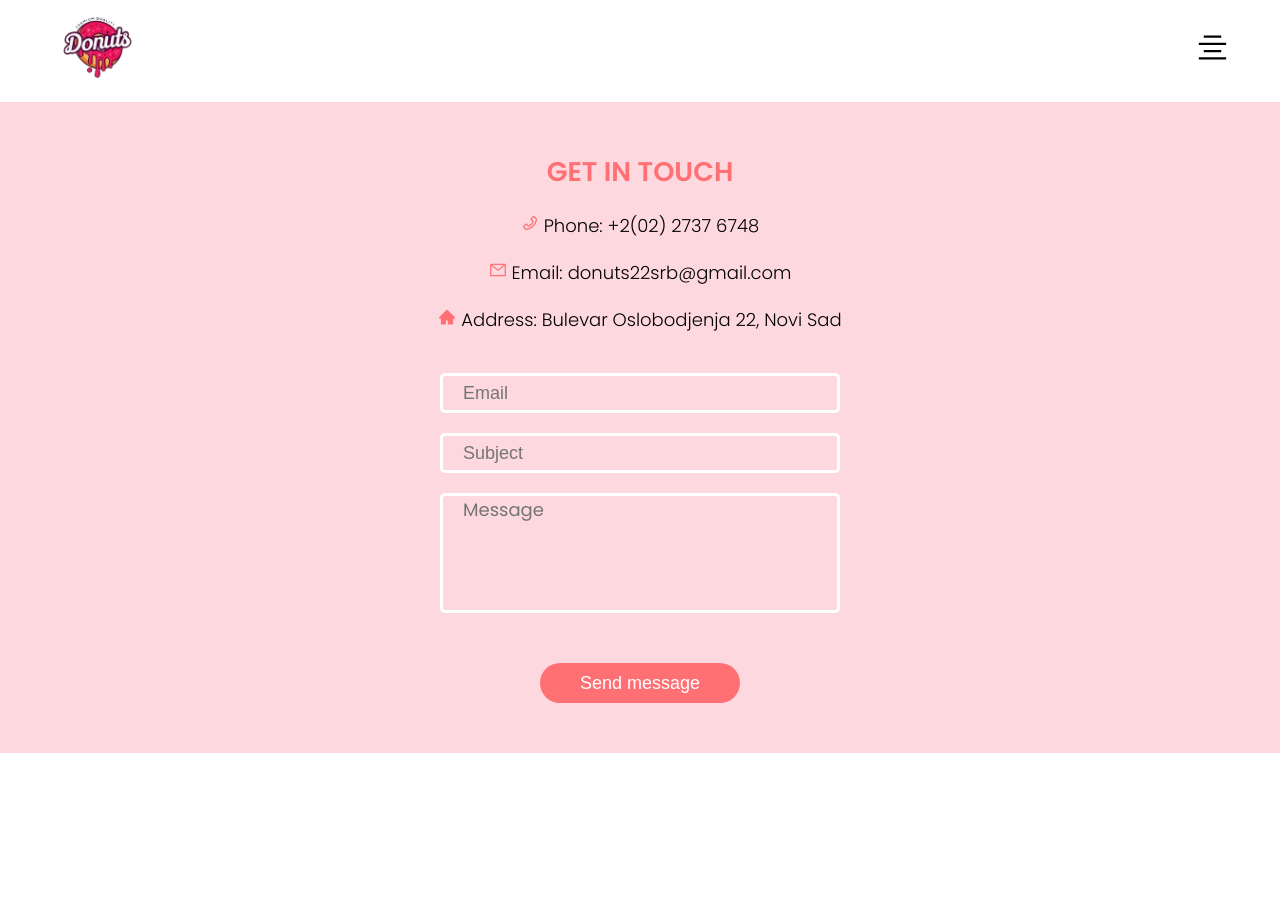
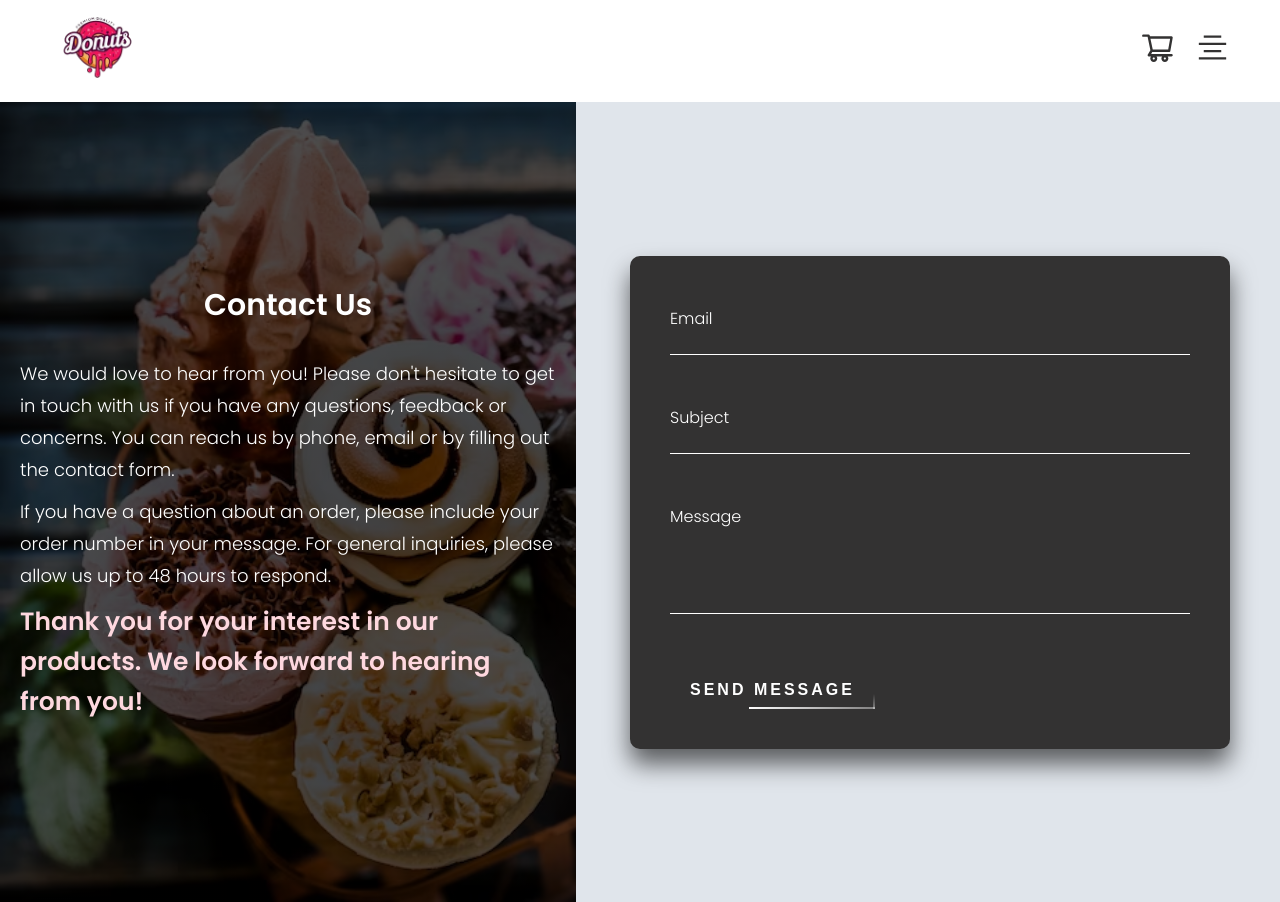
Before and after one commit to josama-eng/DonutsApp, a React (Create React App) app in the folder frontend/: page /contact in a window 1280 px wide. Before the commit the page ends 800 px from the top, so only its background shows below. Built offline with nearby package versions, Linux system fonts and the light colour scheme.

Commit message:
styling login and contact component

```diff
--- a/frontend/src/assets/sass/contactPage.scss
+++ b/frontend/src/assets/sass/contactPage.scss
@@ -1,69 +1,82 @@
 @import "./setup/theme.scss";
 
-.wrapper{
-    width:100%;
-    height:100%;
-    padding: 50px;
-    @include flex(flex,center,center,column,20px,wrap);
-    background: $baseRose;
-    h2{
-        text-transform: uppercase;
-        text-align: center;
-        color: $homeTextColor;
+.contact-wrapper {
+  width: 100%;
+  min-height: 100vh;
+  @include flex(flex, center, center, row, 0px, wrap);
+  background: $bodyBck;
+  .contact-box {
+    @include flex(flex, space-between, center, row, 0px, wrap);
+    width: 100%;
+    height: 100%;
+    @media screen and (max-width: 1200px) {
+      flex-direction: column;
+      justify-content: center;
+      gap: 20px;
     }
-    p{
-        text-align: center;
-        .icon {
-            fill: $homeTextColor;
+    .content {
+      width: 45%;
+      height: 100vh;
+      background: linear-gradient(rgba(0, 0, 0, 0.7), rgba(0, 0, 0, 0.7)),
+        url("../images/contactUs.avif");
+      background-repeat: no-repeat;
+      background-size: cover;
+      @include flex(flex, center, center, column, 10px, wrap);
+      color: $white;
+      padding: 20px;
+      @media screen and (max-width: 1200px) {
+        width: 100%;
+      }
+      h2 {
+        padding-bottom: 20px;
+        font-size: 30px;
+      }
+      p {
+        line-height: 2rem;
+      }
+      h3 {
+        font-size: 25px;
+        line-height: 2.5rem;
+        color: $baseRose;
+      }
+    }
+    .row {
+      background: $dark;
+      width: 600px;
+      padding: 40px;
+      box-shadow: 0 15px 25px rgba(0, 0, 0, 0.6);
+      border-radius: 10px;
+      margin-right: 50px;
+      @media screen and (max-width: 1200px) {
+        margin-right: 0;
+        margin-bottom: 20px;
+      }
+      @media screen and (max-width: 620px) {
+        width: 400px;
+      }
+      @media screen and (max-width: 400px) {
+        width: 300px;
+      }
+      .user-box {
+        position: relative;
+        input {
+          @include input;
         }
-    }
-    .row{
-        @include flex(flex,center,center,column,10px,wrap);
-        padding: 20px 0;
-        input {
-            width: 400px;
-            height: 40px;
-            padding: 0 20px;
-            font-size: 18px;
-            border-radius: 5px;
-            border: 3px solid $white;
-            background: transparent;
-            color: #000;
-            &:focus{
-                outline: none;
-            }
-        }
-        p{
-            color: red;
+
+        label {
+          @include label;
         }
         textarea {
-            width: 400px;
-            height: 120px;
-            padding: 0 20px;
-            font-size: 18px;
-            border-radius: 5px;
-            border: 3px solid $white;
-            background: transparent;
-            color: #000;
-            resize: none;
-            font-family: 'Poppins', sans-serif;
-            &:focus{
-                outline: none;
-            }
+          @include textarea;
         }
+        p {
+          margin: 10px;
+          color: $homeTextColor;
+        }
+      }
+      button {
+        @include button;
+      }
     }
-    button {
-        width: 200px;
-        height: 40px;
-        border-radius: 50px;
-        border: none;
-        cursor: pointer;
-        background: $homeTextColor;
-        font-size: 18px;
-        font-weight: 400;
-        color: $white;
-        &:hover {
-            background: linear-gradient(90deg, rgba(131,58,180,1) 0%, rgba(253,29,29,1) 50%, rgba(252,176,69,1) 100%);
-        }
-    }
+  }
 }
--- a/frontend/src/assets/sass/nav.scss
+++ b/frontend/src/assets/sass/nav.scss
@@ -1,82 +1,93 @@
 @import "./setup/theme.scss";
 
-  .container{
-    position:sticky;
-    width:100%;
+.container {
+  position: sticky;
+  width: 100%;
   top: 0;
-    @include flex(flex,space-between,center,column,0px,wrap);
+  @include flex(flex, space-between, center, column, 0px, wrap);
   z-index: 9;
   background: $white;
 }
 
-  header{
-    @include flex(flex,space-between,center,row,0px,wrap);
-    width:100%;
-    padding:0 50px;
-    @media screen and (max-width: 790px){
+header {
+  @include flex(flex, space-between, center, row, 0px, wrap);
+  width: 100%;
+  padding: 0 50px;
+
+  @media screen and (max-width: 790px) {
     padding: 0 30px;
   }
-  @media screen and (max-width: 390px){
+  @media screen and (max-width: 390px) {
     padding: 0 10px;
   }
 
-    .menu{
+  .right {
+    @include flex(flex, space-between, center, row, 20px, wrap);
+    .cart {
+      width: 35px;
+      height: 35px;
+      fill: $dark;
+      transition: all 0.5s ease;
+      &:hover {
+        fill: $homeTextColor;
+      }
+    }
+    .menu {
       .bars {
-        width:35px;
-        height:35px;
-        cursor:pointer;
+        fill: $dark;
+        width: 35px;
+        height: 35px;
+        cursor: pointer;
         transition: all 0.5s ease;
         &:hover {
           fill: $homeTextColor;
         }
       }
     }
+  }
   .logo {
     img {
-            width:95px;
-            height:95px;
+      width: 95px;
+      height: 95px;
     }
   }
 }
-  .menu_container{
-    position:absolute;
-    width:100%;
-    height:100%;
-    background-color:#000;
-    color:#fff;
-    padding: 50px 0;;
-    @include flex(flex,center,center,column,0px,wrap);
-    li{
-      display:inline-flex;
-      color:#fff;
+.menu_container {
+  position: absolute;
+  width: 100%;
+  height: 100%;
+  background-color: #000;
+  color: #fff;
+  padding: 50px 0;
+  @include flex(flex, center, center, column, 0px, wrap);
+  li {
+    display: inline-flex;
+    color: #fff;
     text-decoration: none;
-      height:80px;
+    height: 80px;
     overflow: hidden;
-      font-size:25px;
-      .cart {
-        width: 35px;
-        height: 35px;
-      }
+    font-size: 25px;
+
     &:hover {
       color: $homeTextColor;
     }
-      @media(max-width:768px){
-        font-size:22px;
+    @media (max-width: 768px) {
+      font-size: 22px;
     }
   }
 
-    .btn_close{
-      @include flex(flex,center,center,column,0px,wrap);
-      width:35px;
-      height:35px;
-      background-color:#fff;
-      color:#000;
+  .btn_close {
+    @include flex(flex, center, center, column, 0px, wrap);
+    width: 35px;
+    height: 35px;
+    background-color: #fff;
+    color: #000;
     border-radius: 58px;
-      position:absolute;
-      top:20px;
-      right:20px;
-      z-index:2;
-      cursor:pointer;
-      font-size:18px;
+    position: absolute;
+    top: 20px;
+    right: 20px;
+    z-index: 2;
+    cursor: pointer;
+    font-size: 18px;
   }
 }
--- a/frontend/src/assets/sass/setup/theme.scss
+++ b/frontend/src/assets/sass/setup/theme.scss
@@ -1,15 +1,23 @@
 //colors
 $baseRose: #fed8df;
 $blue: #d7e4f6;
-$homeTextColor: #FF7074;
+$homeTextColor: #ff7074;
 $white: #fff;
 $textColor: #949393;
 $aboutBck: #555272;
-$bodyBck: #E0E5EB;
+$bodyBck: #e0e5eb;
+$dark: #333232;
 
 //flex mixin
 
-@mixin flex($display,$justify-content,$align-items,$flex-direction,$gap,$flex-wrap){
+@mixin flex(
+  $display,
+  $justify-content,
+  $align-items,
+  $flex-direction,
+  $gap,
+  $flex-wrap
+) {
   display: $display;
   justify-content: $justify-content;
   align-items: $align-items;
@@ -18,6 +26,116 @@ $bodyBck: #E0E5EB;
   flex-wrap: $flex-wrap;
 }
 
-li{
+li {
   list-style: none;
 }
+
+//buttons
+@mixin button {
+  border: none;
+  cursor: pointer;
+  position: relative;
+  display: inline-block;
+  padding: 10px 20px;
+  font-weight: bold;
+  color: #fff;
+  font-size: 16px;
+  text-transform: uppercase;
+  overflow: hidden;
+  transition: 0.5s;
+  margin-top: 40px;
+  letter-spacing: 3px;
+  background: transparent;
+  &:hover {
+    background: #fff;
+    color: #272727;
+    border-radius: 5px;
+  }
+  span {
+    position: absolute;
+    display: block;
+    &:nth-child(1) {
+      top: 0;
+      left: -100%;
+      width: 100%;
+      height: 2px;
+      background: linear-gradient(90deg, transparent, #fff);
+      animation: btn-anim1 1.5s linear infinite;
+    }
+    &:nth-child(2) {
+      top: -100%;
+      right: 0;
+      width: 2px;
+      height: 100%;
+      background: linear-gradient(180deg, transparent, #fff);
+      animation: btn-anim2 1.5s linear infinite;
+      animation-delay: 0.375s;
+    }
+    &:nth-child(3) {
+      bottom: 0;
+      right: -100%;
+      width: 100%;
+      height: 2px;
+      background: linear-gradient(270deg, transparent, #fff);
+      animation: btn-anim3 1.5s linear infinite;
+      animation-delay: 0.75s;
+    }
+    &:nth-child(4) {
+      bottom: -100%;
+      left: 0;
+      width: 2px;
+      height: 100%;
+      background: linear-gradient(360deg, transparent, #fff);
+      animation: btn-anim4 1.5s linear infinite;
+      animation-delay: 1.125s;
+    }
+  }
+}
+
+@mixin input {
+  width: 100%;
+  padding: 20px 0;
+  font-size: 16px;
+  color: #fff;
+  margin-bottom: 30px;
+  border: none;
+  border-bottom: 1px solid #fff;
+  outline: none;
+  background: transparent;
+  &:focus ~ label {
+    top: -20px;
+    left: 0;
+    color: #fff;
+    font-size: 12px;
+  }
+}
+
+@mixin label {
+  position: absolute;
+  top: 0;
+  left: 0;
+  padding: 10px 0;
+  font-size: 16px;
+  color: #fff;
+  pointer-events: none;
+  transition: 0.5s;
+}
+
+@mixin textarea {
+  width: 100%;
+  height: 120px;
+  font-size: 18px;
+  border: none;
+  border-bottom: 1px solid #fff;
+  background: transparent;
+  color: #fff;
+  resize: none;
+  font-family: "Poppins", sans-serif;
+  outline: none;
+  &:focus ~ label {
+    top: -20px;
+    left: 0;
+    color: #fff;
+    font-size: 12px;
+  }
+}
--- a/frontend/src/components/contactUs/Contact.Component.js
+++ b/frontend/src/components/contactUs/Contact.Component.js
@@ -42,10 +42,28 @@ const ContactComponent = () => {
     >
       {({ error, touched }) => {
         return (
+          <div className="contact-box">
+            <div className="content">
+              <h2>Contact Us</h2>
+              <p>
+                We would love to hear from you! Please don't hesitate to get in
+                touch with us if you have any questions, feedback or concerns.
+                You can reach us by phone, email or by filling out the contact
+                form.
+              </p>
+              <p>
+                If you have a question about an order, please include your order
+                number in your message. For general inquiries, please allow us
+                up to 48 hours to respond.
+              </p>
+              <h3>
+                Thank you for your interest in our products. We look forward to
+                hearing from you!
+              </h3>
+            </div>
+            <div className="row">
               <Form>
-            <div className="wrapper">
-              <h2>get in touch</h2>
-              <p>
+                {/* <p>
                 <AiOutlinePhone className="icon" /> Phone: +2(02) 2737 6748
               </p>
               <p>
@@ -54,30 +72,40 @@ const ContactComponent = () => {
               <p>
                 <AiFillHome className="icon" /> Address: Bulevar Oslobodjenja
                 22, Novi Sad
-              </p>
-              <div className="row">
-                <Field name="email" placeholder="Email" />
+              </p> */}
+
+                <div className="user-box">
+                  <Field name="email" />
+                  <label htmlFor="email">Email</label>
                   <p>
                     <ErrorMessage name="email" />
                   </p>
+                </div>
 
-                <Field name="subject" placeholder="Subject" />
+                <div className="user-box">
+                  <Field name="subject" />
+                  <label htmlFor="subject">Subject</label>
                   <p>
                     <ErrorMessage name="subject" />
                   </p>
-                <Field
-                  name="textarea"
-                  as="texarea"
-                  placeholder="Message"
-                  component="textarea"
-                />
+                </div>
+                <div className="user-box">
+                  <Field name="textarea" as="texarea" component="textarea" />
+                  <label htmlFor="textarea">Message</label>
                   <p>
                     <ErrorMessage name="textarea" />
                   </p>
                 </div>
-              <button type="submit">Send message</button>
+                <button type="submit">
+                  <span></span>
+                  <span></span>
+                  <span></span>
+                  <span></span>
+                  Send message
+                </button>
+              </Form>
             </div>
-          </Form>
+          </div>
         );
       }}
     </Formik>
--- /dev/null
+++ b/frontend/src/components/login/Login.Component.js
@@ -0,0 +1,67 @@
+import { ErrorMessage, Field, Form, Formik } from "formik";
+import * as Yup from "yup";
+import { registerUser } from "../../services/auth.service";
+import { toast } from "react-toastify";
+import { useNavigate, Link } from "react-router-dom";
+
+const LoginSchema = Yup.object({
+  email: Yup.string().email().required("Email is required"),
+  password: Yup.string()
+    .required("Please enter your password.")
+    .matches(
+      /^(?=.*[a-z])(?=.*[A-Z])(?=.*[0-9])(?=.*[!@#\$%\^&\*])(?=.{8,})/,
+      "Must Contain 8 Characters, One Uppercase, One Lowercase, One Number and One Special Case Character"
+    ),
+});
+
+const LoginComponent = () => {
+  const navigate = useNavigate();
+  return (
+    <Formik
+      initialValues={{
+        email: "",
+        password: "",
+      }}
+      validationSchema={LoginSchema}
+    >
+      {({ error, touched }) => {
+        return (
+          <div className="login-box">
+            <Form>
+              <div className="user-box">
+                <Field name="email" />
+                <label htmlFor="email">Email</label>
+                <p>
+                  <ErrorMessage name="email" />
+                </p>
+              </div>
+
+              <div className="user-box">
+                <Field name="password" />
+                <label htmlFor="password">Password</label>
+                <p>
+                  <ErrorMessage name="password" />
+                </p>
+              </div>
+              <button type="submit" className="loginBtn">
+                <span></span>
+                <span></span>
+                <span></span>
+                <span></span>
+                Login
+              </button>
+            </Form>
+            <p>
+              Don't have an account?
+              <Link to="/register" className="linkReset login">
+                Sign up
+              </Link>
+            </p>
+          </div>
+        );
+      }}
+    </Formik>
+  );
+};
+
+export default LoginComponent;
--- a/frontend/src/components/nav/Nav.Component.js
+++ b/frontend/src/components/nav/Nav.Component.js
@@ -42,8 +42,13 @@ const NavComponent = () => {
             <img src={Logo} alt="" className="logo" />
           </Link>
         </div>
-        <div className="menu" onClick={isOpen}>
-          <AiOutlineAlignCenter className="bars" />
+        <div className="right">
+          <Link to="/cart" onClick={closeMenu} className="linkReset">
+            <AiOutlineShoppingCart className="cart" />
+          </Link>
+          <div className="menu" onClick={isOpen}>
+            <AiOutlineAlignCenter className="bars" />
+          </div>
         </div>
       </header>
       <AnimatePresence>
@@ -127,23 +132,7 @@ const NavComponent = () => {
                 Login
               </Link>
             </motion.li>
-            <motion.li
-              initial={{ y: 80, opacity: 0 }}
-              animate={{ y: 0, opacity: 1 }}
-              transition={{ delay: 0.5 }}
-              exit={{
-                opacity: 0,
-                y: 90,
-                transition: {
-                  ease: "easeInOut",
-                  delay: 0.4,
-                },
-              }}
-            >
-              <Link to="/cart" onClick={closeMenu} className="linkReset">
-                <AiOutlineShoppingCart className="cart" />
-              </Link>
-            </motion.li>
+
             <motion.li
               initial={{ y: 80, opacity: 0 }}
               animate={{ y: 0, opacity: 1 }}
--- a/frontend/src/index.scss
+++ b/frontend/src/index.scss
@@ -6,6 +6,7 @@
 @import "../src/assets/sass/aboutComponent.scss";
 @import "../src/assets/sass/topProducts.scss";
 @import "../src/assets/sass/iceCream.scss";
+@import "../src/assets/sass/loginPage.scss";
 
 //
 * {
--- a/frontend/src/pages/ContactUs.js
+++ b/frontend/src/pages/ContactUs.js
@@ -3,7 +3,7 @@ import ContactComponent from "../components/contactUs/Contact.Component";
 
 const ContactUs = () => {
   return (
-    <div>
+    <div className="contact-wrapper">
       <ContactComponent />
     </div>
   );
```
Also changed, not shown: frontend/src/assets/sass/loginPage.scss (added, +100 -0 lines), frontend/src/pages/LoginPage.js (+6 -2 lines), frontend/src/assets/images/contactUs.avif (added), frontend/src/assets/images/loginBck.jpg (added). Lines whose indentation alone changed are shown as unchanged.
